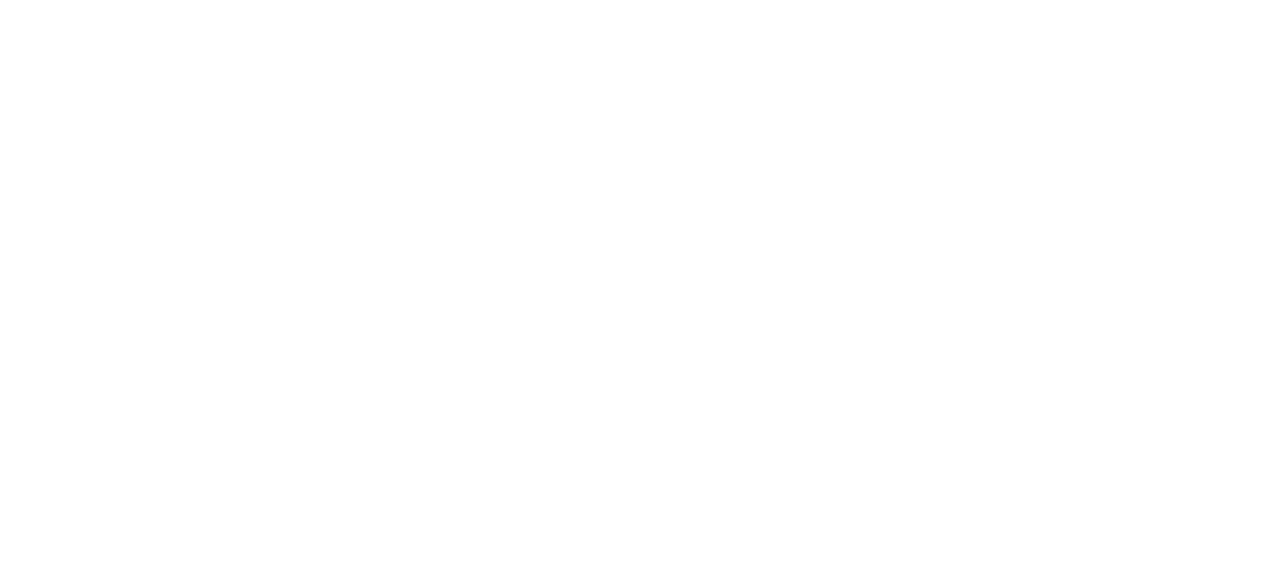
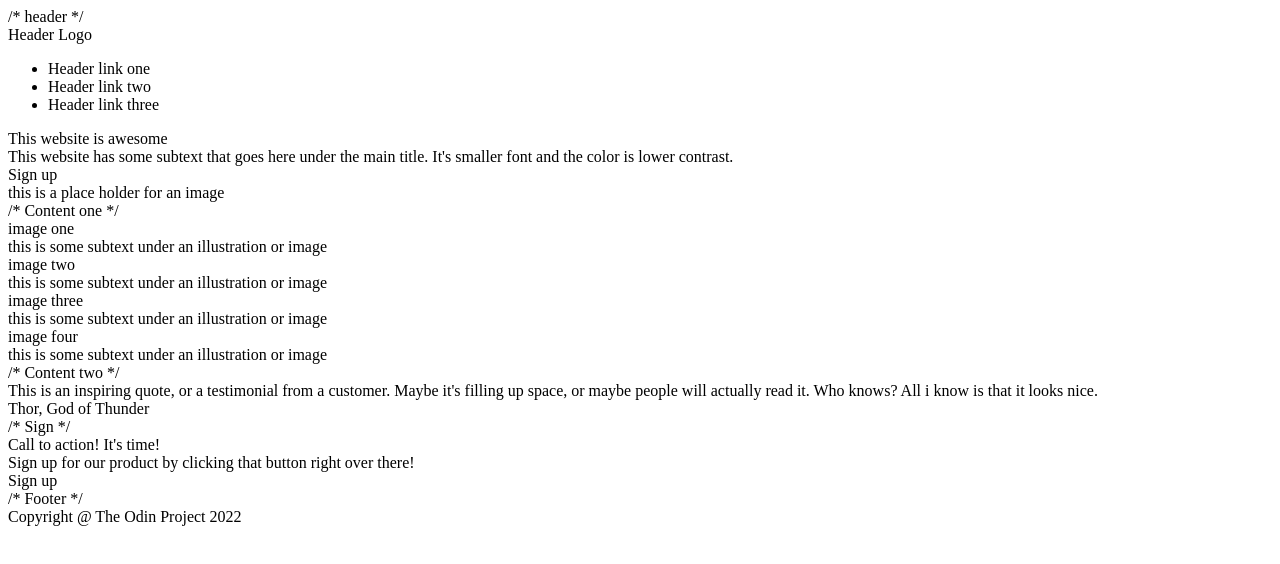
Before and after one commit to Carrscot/landing-page, a plain HTML site: page index.html in a window 1280 px wide. Drawn offline with Linux system fonts and the light colour scheme.

Commit message:
Create div elements for initial contents and add content to index.html

```diff
--- a/index.html
+++ b/index.html
@@ -8,6 +8,44 @@
     <title>Landing-Page</title>
 </head>
 <body>
+/* header */
+    <div>Header Logo</div>
+    <ul>
+        <li>Header link one</li>
+        <li> Header link two</li>
+        <li>Header link three</li>
+    </ul>
+
+    <div>This website is awesome</div>
+    <div> This website has some subtext that goes here under the main title. It's smaller font and the color is lower contrast.</div>
+    <div>Sign up</div>
+    <div>this is a place holder for an image</div>
+
+/* Content one */
+
+    <div>image one</div>
+    <div>this is some subtext under an illustration or image</div>
+    <div>image two</div>
+    <div>this is some subtext under an illustration or image</div>
+    <div>image three</div>
+    <div>this is some subtext under an illustration or image</div>
+    <div>image four</div>
+    <div>this is some subtext under an illustration or image</div>
+
+/* Content two */
+
+<div> This is an inspiring quote, or a testimonial from a customer. Maybe it's filling up space, or maybe people will actually read it. Who knows? All i know is that it looks nice.</div>
+<div>Thor, God of Thunder</div>
+
+/* Sign */
+
+<div>Call to action! It's time!</div>
+<div>Sign up for our product by clicking that button right over there!</div>
+<div>Sign up</div>
+
+/* Footer */
+
+<div>Copyright @ The Odin Project 2022</div>
 
 </body>
 </html>
```
